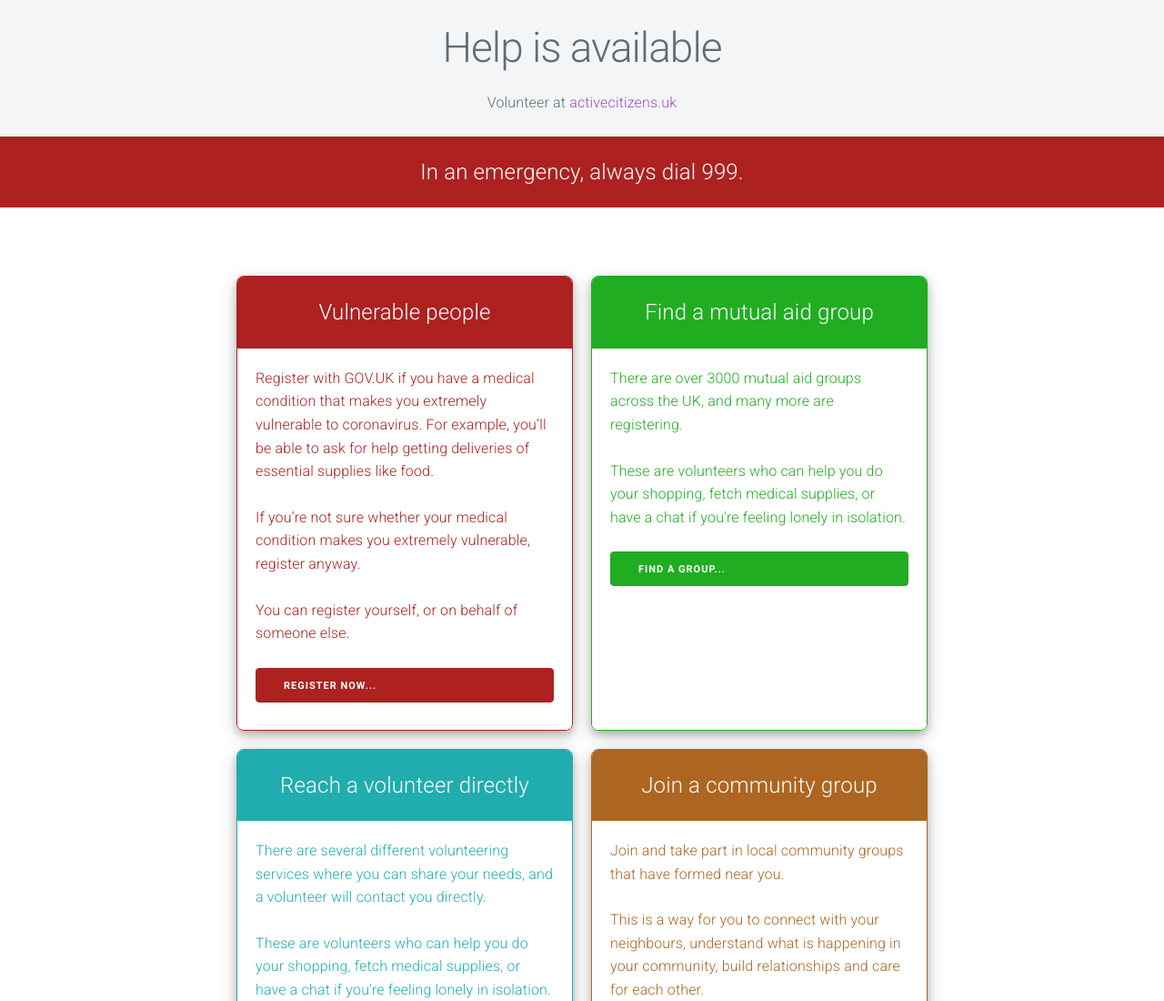
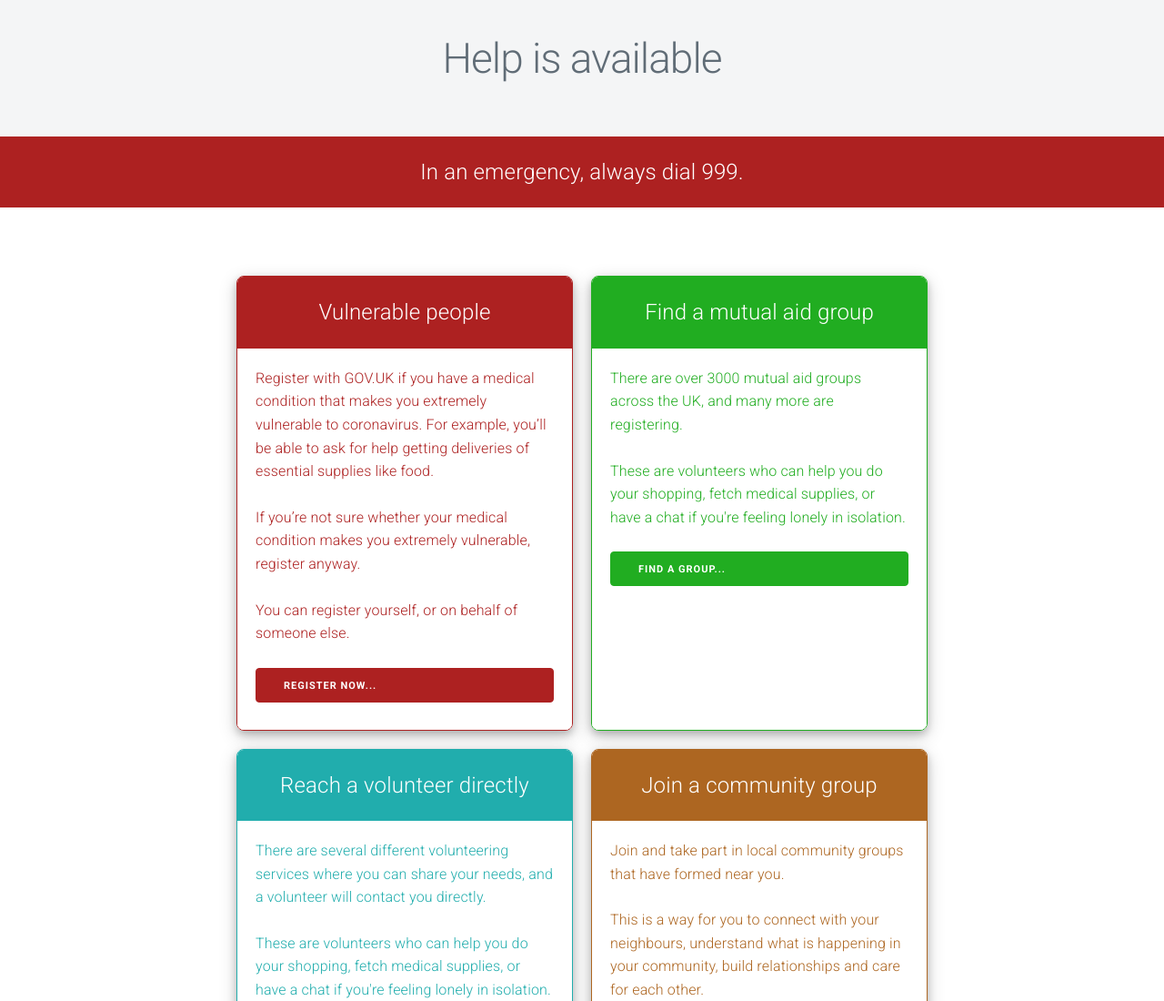
Before and after one commit to PoliceRewired/help-is-available, a plain HTML site: page index.html in a window 1280 px wide. Shown: the top 1100 px of the page at 91% size. Drawn offline with Linux system fonts and the light colour scheme; a script that the page names is missing.

Commit message:
minor update, remove volunteering link until ready

```diff
--- a/index.html
+++ b/index.html
@@ -18,7 +18,8 @@
 			<header class="container" id="home">
 				<div class="hero">
 					<h1>Help is available</h1>
-					Volunteer at <a href="https://activecitizens.uk">activecitizens.uk</a>
+					<!-- Volunteer at <a href="https://activecitizens.uk">activecitizens.uk</a> -->
+					<!-- not ready yet -->
 				</div>
 			</header>
 
```
